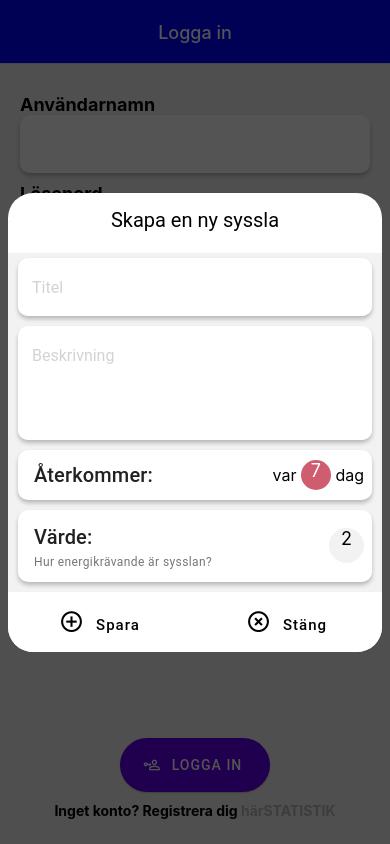
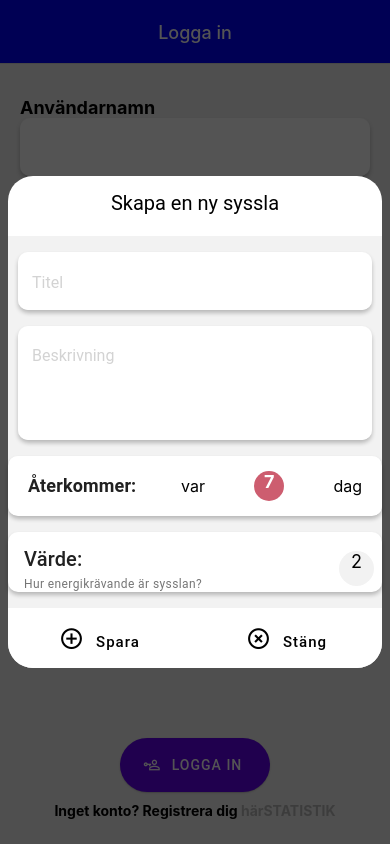
Before and after one commit to KSigurd/KROLF-household-app, a React Native app: screen /CreateChoreModalScreen in a window 390 px wide. Built offline with nearby package versions, Linux system fonts and the light colour scheme.

Commit message:
cleaned code

```diff
--- a/components/CreateChoreInfo.tsx
+++ b/components/CreateChoreInfo.tsx
@@ -1,38 +1,42 @@
 import { Formik } from "formik";
 import React, { useState } from "react";
 import { ScrollView, StyleSheet, Text, View } from "react-native";
-import { Button as NPbutton, Card, TouchableRipple } from "react-native-paper";
+import {
+  Button as NPbutton,
+  Card,
+  Surface,
+  Title,
+  TouchableRipple,
+} from "react-native-paper";
 import * as Yup from "yup";
 import { chores } from "../data/mockChoresData";
+import { Chore } from "../interfaces/chore";
+import { styles as style } from "../styles/styles";
 import ThemedTextInput from "./ThemedTextInput";
-
-//CHANGE TO CHORE INTERFACE
-interface ChoreTitle {
-  title: string;
-  description: string;
-  points: number;
-  reoccurenceNumber: number;
-}
 
 interface Props {
   onClosed: () => void;
 }
 
 //DEFAULT VALUES
-const initialValues: ChoreTitle = {
+const initialValues: Chore = {
   title: "",
   description: "",
   points: 2,
-  reoccurenceNumber: 7,
+  repeatability: 7,
+  id: 0,
+  householdId: 0,
 };
 
-type PostSchemaType = Record<keyof ChoreTitle, Yup.AnySchema>;
+type PostSchemaType = Record<keyof Chore, Yup.AnySchema>;
 
 const validationSchema = Yup.object().shape<PostSchemaType>({
   title: Yup.string().required("Fyll i en titel").min(2),
   description: Yup.string().required("Fyll i en beskrivning av syssla").min(2),
   points: Yup.number().required(),
-  reoccurenceNumber: Yup.number().required(),
+  repeatability: Yup.number().required(),
+  id: Yup.number(),
+  householdId: Yup.number(),
 });
 
 const CreateChoreInfo = ({ onClosed }: Props) => {
@@ -47,10 +51,9 @@ const CreateChoreInfo = ({ onClosed }: Props) => {
     { points: 8, color: "#d9d9d9" },
   ];
 
-  const handleSubmit = (chore: ChoreTitle) => {
+  const handleSubmit = (chore: Chore) => {
     //ADD CHANGES TO FIREBASE
-    //chores.push(chore)
-    console.log("chore");
+    chores.push({ ...chore, id: 50 });
     console.log(chore);
 
     //CLOSES MODAL
@@ -75,7 +78,7 @@ const CreateChoreInfo = ({ onClosed }: Props) => {
                 value === 30 ? { marginRight: 10 } : { marginRight: 0 },
               ]}
               onPress={() => {
-                (initialValues.reoccurenceNumber = value),
+                (initialValues.repeatability = value),
                   setIsReoccurencePressed(true);
               }}
             >
@@ -92,7 +95,7 @@ const CreateChoreInfo = ({ onClosed }: Props) => {
       <Card.Actions style={styles.cardAction}>
         <View
           style={{
-            width: '100%',
+            width: "100%",
             flex: 1,
             flexDirection: "row",
             justifyContent: "space-between",
@@ -102,10 +105,7 @@ const CreateChoreInfo = ({ onClosed }: Props) => {
             return (
               <Text
                 key={index}
-                style={[
-                  styles.energyValues,
-                  { backgroundColor: value.color },
-                ]}
+                style={[styles.energyValues, { backgroundColor: value.color }]}
                 onPress={() => {
                   (initialValues.points = value.points),
                     setIsEnergyvaluePressed(true);
@@ -139,8 +139,8 @@ const CreateChoreInfo = ({ onClosed }: Props) => {
             style={styles.input}
             placeholder="Titel"
             placeholderTextColor="#d3d3d3"
-            onChangeText={handleChange<keyof ChoreTitle>("title")}
-            onBlur={handleBlur<keyof ChoreTitle>("title")}
+            onChangeText={handleChange<keyof Chore>("title")}
+            onBlur={handleBlur<keyof Chore>("title")}
             value={values.title}
             helperText={touched.title && errors.title}
           />
@@ -150,15 +150,16 @@ const CreateChoreInfo = ({ onClosed }: Props) => {
             placeholder="Beskrivning"
             numberOfLines={4}
             multiline={true}
-            onChangeText={handleChange<keyof ChoreTitle>("description")}
-            onBlur={handleBlur<keyof ChoreTitle>("description")}
+            onChangeText={handleChange<keyof Chore>("description")}
+            onBlur={handleBlur<keyof Chore>("description")}
             value={values.description}
             helperText={touched.description && errors.description}
           />
-          <View>
-            <Card style={styles.card}>
+
+          <Surface style={[style.fullscreenButton, style.buttonOutlined]}>
             <TouchableRipple
-                rippleColor="rgba(0,0,0,0)"
+              borderless={true}
+              style={style.fillParent}
               onPress={() =>
                 isReoccurencePressed
                   ? setIsReoccurencePressed(false)
@@ -166,17 +167,22 @@ const CreateChoreInfo = ({ onClosed }: Props) => {
               }
             >
               {isReoccurencePressed ? (
-                  <View style={styles.cardRow}>
-                    <Card.Title style={styles.cardTitle} title="Återkommer: " />
-                    <Card.Actions style={styles.cardAction}>
+                <Surface style={style.buttonInnerContainer}>
+                  <Title style={[style.choresButtonTitle, style.buttonText]}>
+                    Återkommer:
+                  </Title>
                   <Text style={{ fontSize: 16 }}>var </Text>
-                      <Text style={styles.reoccurenceValue}>
-                        {initialValues.reoccurenceNumber}
-                        {/* {initialValues.points} */}
+                  <Text
+                    style={[
+                      style.buttonText,
+                      style.choresButtonAdditions,
+                      styles.reoccurenceValue,
+                    ]}
+                  >
+                    {initialValues.repeatability}
                   </Text>
                   <Text style={{ fontSize: 16 }}> dag</Text>
-                    </Card.Actions>
-                  </View>
+                </Surface>
               ) : (
                 <ScrollView
                   horizontal={true}
@@ -188,12 +194,13 @@ const CreateChoreInfo = ({ onClosed }: Props) => {
                 </ScrollView>
               )}
             </TouchableRipple>
-            </Card>
-          </View>
+          </Surface>
+
           <View>
-            <Card style={[styles.card, styles.marginBottom]}>
+            <Surface style={[style.fullscreenButton, style.buttonOutlined]}>
               <TouchableRipple
-                rippleColor="rgba(0,0,0,0)"
+                borderless={true}
+                style={style.fillParent}
                 onPress={() =>
                   isEnergyValuePressed
                     ? setIsEnergyvaluePressed(false)
@@ -223,11 +230,11 @@ const CreateChoreInfo = ({ onClosed }: Props) => {
                   </View>
                 )}
               </TouchableRipple>
-            </Card>
+            </Surface>
           </View>
           <View style={styles.buttonContainer}>
             <NPbutton
-              labelStyle={{ fontSize: 25, color: 'black' }}
+              labelStyle={{ fontSize: 25, color: "black" }}
               icon="plus-circle-outline"
               style={styles.NPbutton}
               uppercase={false}
@@ -236,7 +243,7 @@ const CreateChoreInfo = ({ onClosed }: Props) => {
               <Text style={{ fontSize: 15 }}>Spara</Text>
             </NPbutton>
             <NPbutton
-              labelStyle={{ fontSize: 25, color: 'black' }}
+              labelStyle={{ fontSize: 25, color: "black" }}
               icon="close-circle-outline"
               style={styles.NPbutton}
               uppercase={false}
@@ -255,19 +262,14 @@ export default CreateChoreInfo;
 
 const styles = StyleSheet.create({
   root: {
-    justifyContent: "space-between",
+    marginTop: 8,
   },
   NPbutton: {
     flex: 1,
-    height: '100%',
+    height: "100%",
     borderRadius: 25,
-    justifyContent: 'center'
+    justifyContent: "center",
   },
-  // NPbutton: {
-  //   width: 150,
-  //   borderRadius: 100,
-  //   padding: 10,
-  // },
   input: {
     marginTop: 0,
   },
@@ -309,11 +311,8 @@ const styles = StyleSheet.create({
     textAlignVertical: "center",
   },
   reoccurenceNumbers: {
-    // backgroundColor: "#cd5d6f",
     color: "black",
-    // borderRadius: 100,
     fontSize: 18,
-    // width: 20,
     marginLeft: 10,
     height: 70,
     textAlign: "center",
@@ -332,7 +331,7 @@ const styles = StyleSheet.create({
     marginBottom: 10,
   },
   buttonContainer: {
-    overflow: 'hidden',
+    overflow: "hidden",
     flexDirection: "row",
     backgroundColor: "white",
     justifyContent: "space-between",
@@ -340,6 +339,7 @@ const styles = StyleSheet.create({
     alignItems: "center",
     height: 60,
     bottom: 0,
+    marginTop: 8,
     borderBottomLeftRadius: 25,
     borderBottomRightRadius: 25,
   },
--- a/components/ThemedTextInput.tsx
+++ b/components/ThemedTextInput.tsx
@@ -12,11 +12,7 @@ interface Props extends Omit<TextInputProps, "theme"> {
 const ThemedTextInput = ({ label, helperText, ...textInputProps }: Props) => {
   return (
     <View style={styles.root}>
-      {label !== "undefined" ? (
-        <Text style={styles.text}>{label}</Text>
-      ) : (
-        <Text style={styles.text}>SKA EJ SYNAS</Text>
-      )}
+      {label ? <Text style={styles.text}>{label}</Text> : null}
       <Surface style={styles.surface}>
         <NPTextInput
           mode="outlined"
@@ -47,8 +43,7 @@ export default ThemedTextInput;
 const styles = StyleSheet.create({
   root: {
     marginHorizontal: 10,
-    marginVertical: 5,
-    justifyContent: "space-between",
+    marginVertical: 8,
   },
   input: {
     borderColor: "transparent",
@@ -65,6 +60,7 @@ const styles = StyleSheet.create({
   },
   surface: {
     backgroundColor: "#f2f2f2",
-    borderRadius: 10
+    borderRadius: 10,
+    elevation: 4,
   },
 });
--- a/screens/ChoresScreen.tsx
+++ b/screens/ChoresScreen.tsx
@@ -33,7 +33,7 @@ import CreateChoreInfo from "../components/CreateChoreInfo"
   return (
     <View style={{backgroundColor: "red", flex: 1}}>
 
-        {/* {household.chores.map((prop, key) => {
+         {/* {household.chores.map((prop, key) => {
         return (
           <ChoreButton  //TODO: Move this props-logic somewhere else
             key={key}
```
Also changed, not shown: screens/CreateChoreModalScreen.tsx (+4 -6 lines). Lines whose indentation alone changed are shown as unchanged.
